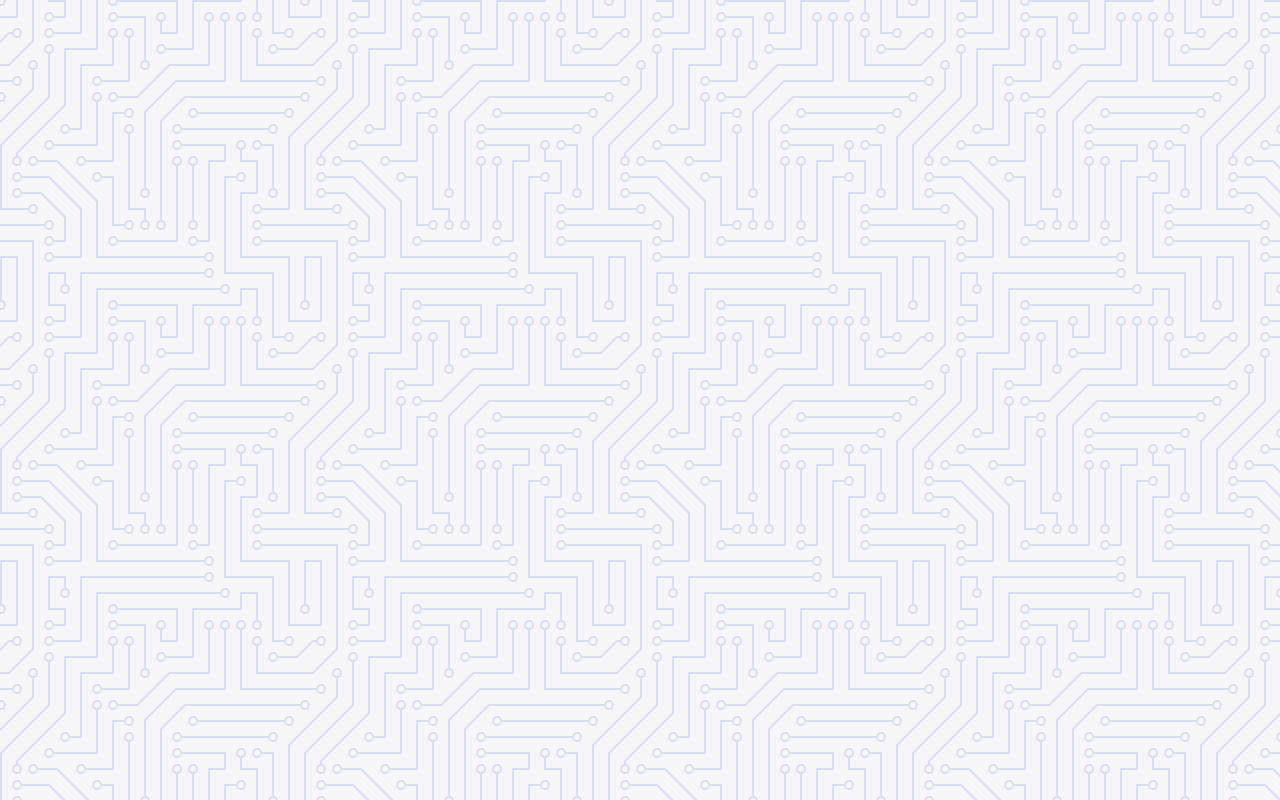
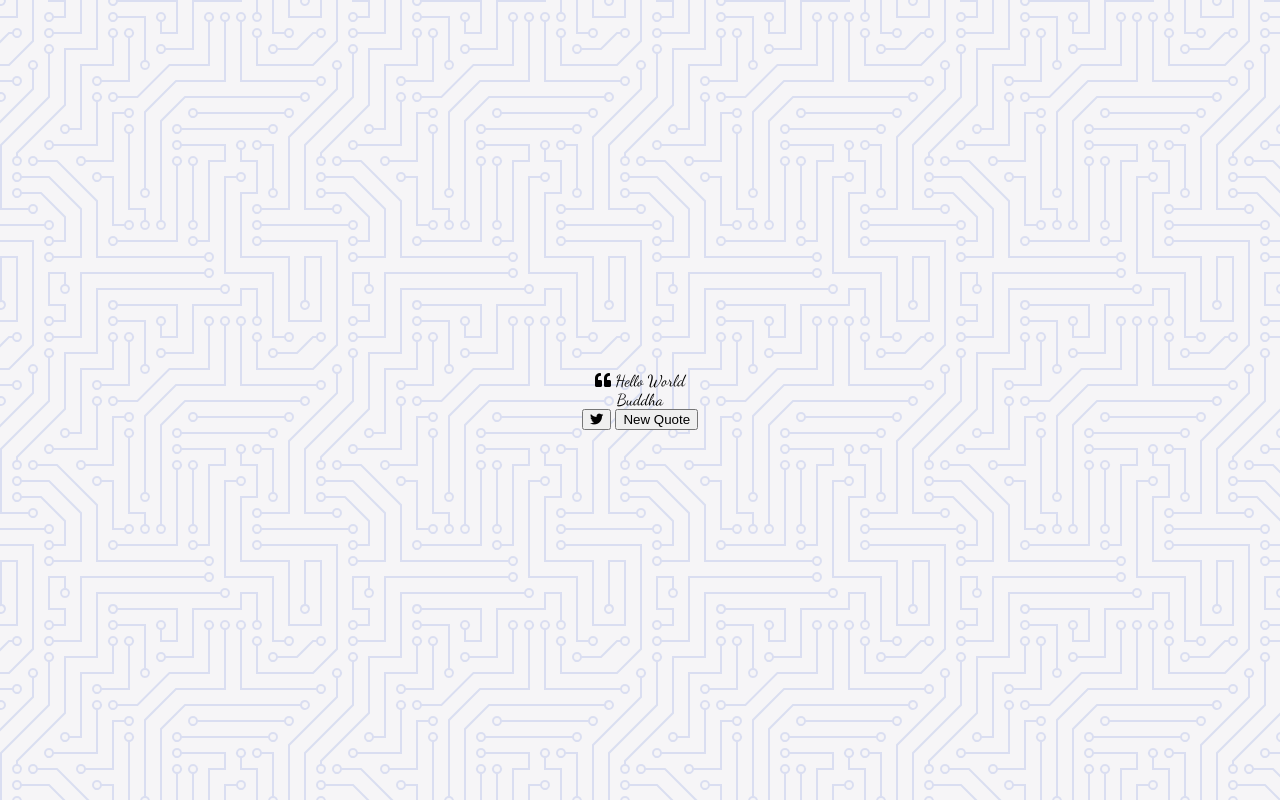
Before and after one commit to JenCall/javascript_projects, a plain HTML site: page quote-generator/index.html in a window 1280 px wide. Drawn offline with Linux system fonts and the light colour scheme.

Commit message:
inserted tags-Quote-Author-Button within the body

```diff
--- a/quote-generator/index.html
+++ b/quote-generator/index.html
@@ -10,6 +10,24 @@
 
 </head>
 <body>
+    <div class="quotecontainer" id="quote-container">
+        <!-- Quote -->
+        <div class="quote-text">
+            <i class="fas fa-quote-left"></i>
+            <span id="quote"> Hello World </span>
+        </div>
+        <!-- Author -->
+        <div class="quote-author">
+            <span id="author"> Buddha </span>
+        </div>
+        <!-- Buttons -->
+        <div class="button-container">
+            <button class="twitter-button" id="twitter" title="Tweet This!">
+                <i class="fab fa-twitter"></i>
+            </button>
+            <button id="new-quote"> New Quote </button>
+        </div>
+    </div>
     <!--Script-->
     <script src="script.js"></script>
 </body>
```
